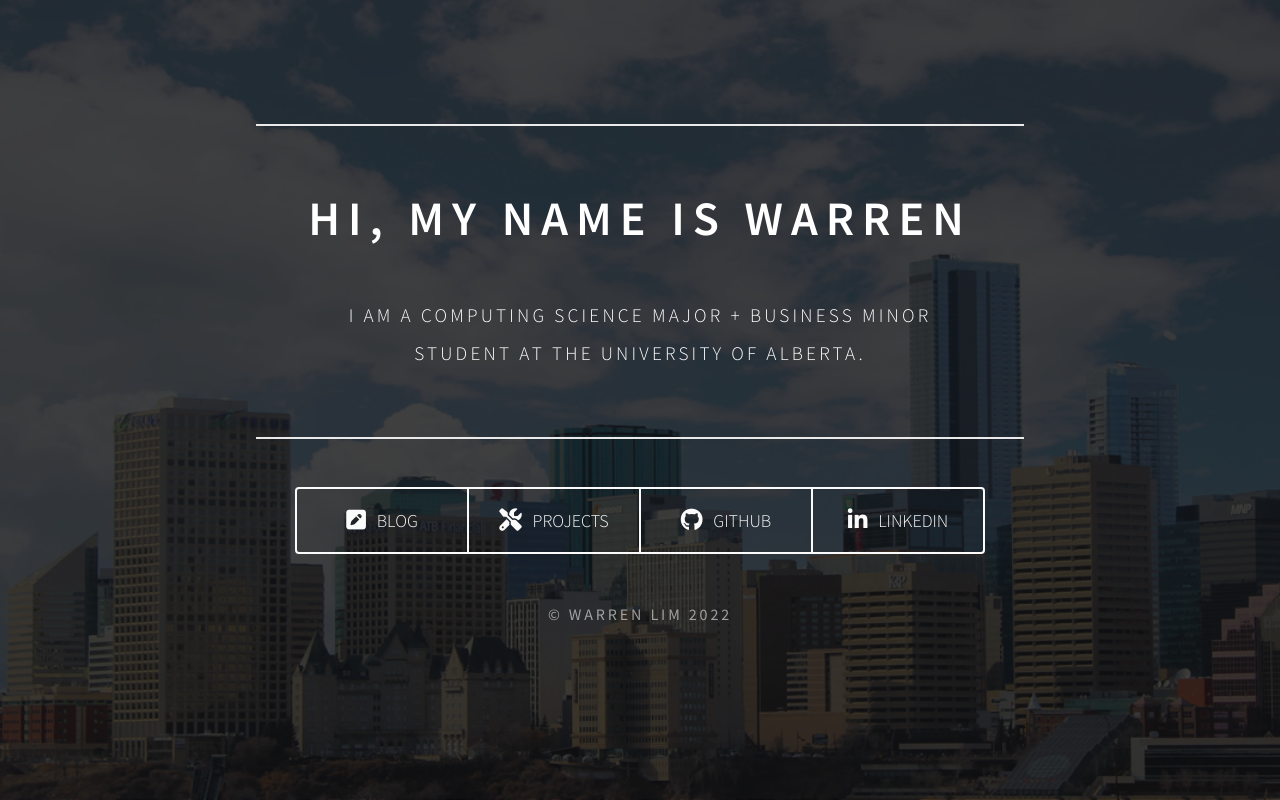
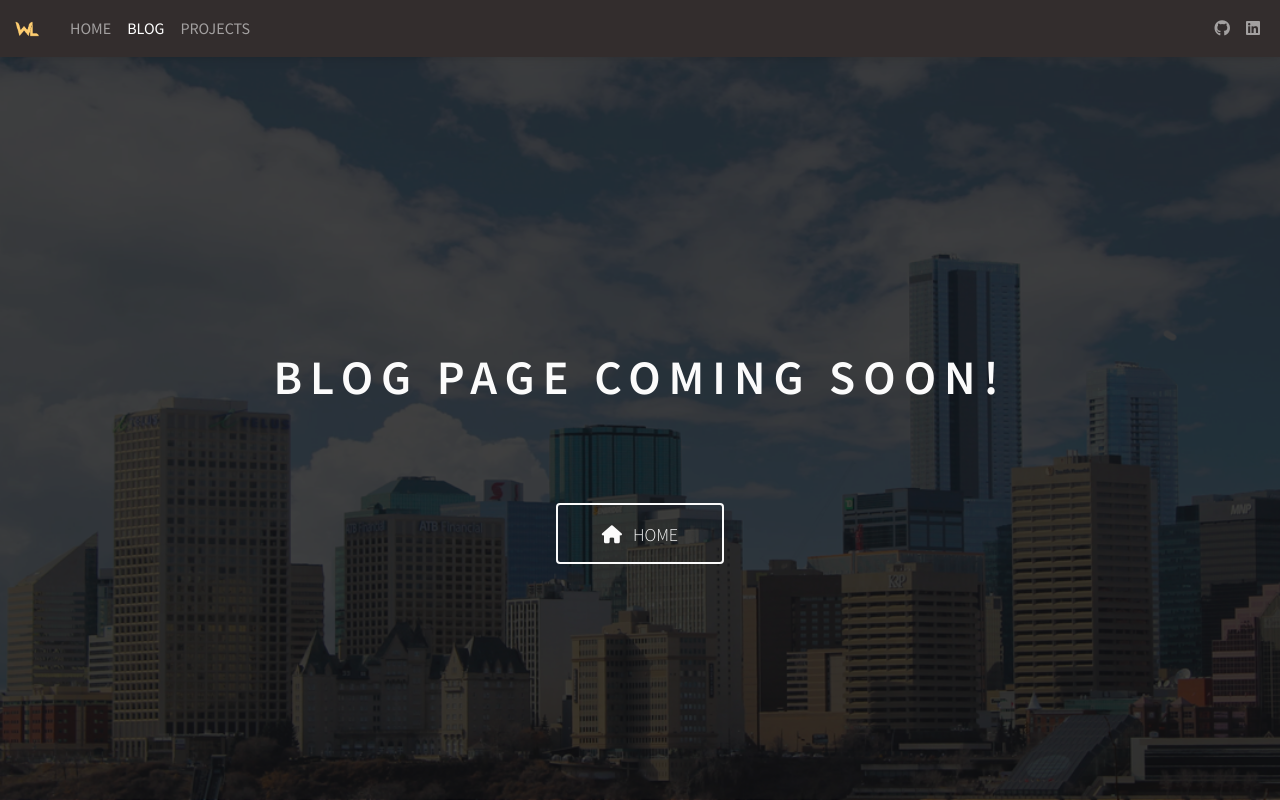
Before and after one commit to wrrnlim/wrrnlim.github.io, a React (Vite) app: page /#/blog in a window 1280 px wide. Built offline with nearby package versions, Linux system fonts and the light colour scheme.

Commit message:
Use HashRouter
GitHub pages does not support BrowserRouter: https://stackoverflow.com/a/74149347/17225509

```diff
--- a/package.json
+++ b/package.json
@@ -1,5 +1,6 @@
 {
   "name": "wrrnlim-site",
+  "homepage": "/wrrnlim.github.io/#",
   "private": true,
   "version": "0.2.1",
   "type": "module",
--- a/src/components/Header.jsx
+++ b/src/components/Header.jsx
@@ -34,13 +34,13 @@ export default function Header() {
           </h4>
         </div>
         <MDBBtnGroup size='lg' shadow='0' aria-label='Navigation buttons' className='mt-5' vertical={smallScreen}>
-          <MDBBtn color='light' outline href='/blog'>
+          <MDBBtn color='light' outline href='/#/blog'>
             <div className='hero-btn'>
               <MDBIcon size='lg' fas icon='pen-square' /> &nbsp;
               Blog
             </div>
           </MDBBtn>
-          <MDBBtn color='light' outline href='/projects'>
+          <MDBBtn color='light' outline href='/#/projects'>
             <div className='hero-btn'>
               <MDBIcon size='lg' fas icon='tools' /> &nbsp;
               Projects
--- a/src/components/Navbar.jsx
+++ b/src/components/Navbar.jsx
@@ -20,9 +20,9 @@ export default function Navbar(isActive) {
   const [activeLink, setActiveLink] = useState(null);
 
   useEffect(() => {
-    const currentPath = window.location.pathname;
-    if (currentPath === '/blog') setActiveLink('blog');
-    else if (currentPath === '/projects') setActiveLink('projects');
+    const currentPath = window.location.hash;
+    if (currentPath === '#/blog') setActiveLink('blog');
+    else if (currentPath === '#/projects') setActiveLink('projects');
   }, []);
 
   return (
@@ -51,12 +51,12 @@ export default function Navbar(isActive) {
                 </MDBNavbarLink>
               </MDBNavbarItem>
               <MDBNavbarItem>
-                <MDBNavbarLink active={activeLink === 'blog'} href='/blog'>
+                <MDBNavbarLink active={activeLink === 'blog'} href='/#/blog'>
                   BLOG
                 </MDBNavbarLink>
               </MDBNavbarItem>
               <MDBNavbarItem>
-                <MDBNavbarLink active={activeLink === 'projects'} href='/projects'>
+                <MDBNavbarLink active={activeLink === 'projects'} href='/#/projects'>
                   PROJECTS
                 </MDBNavbarLink>
               </MDBNavbarItem>
--- a/src/main.jsx
+++ b/src/main.jsx
@@ -2,8 +2,9 @@ import React from 'react'
 import ReactDOM from 'react-dom/client'
 
 import {
-  createBrowserRouter,
-  RouterProvider,
+  Routes,
+  HashRouter,
+  Route,
 } from "react-router-dom";
 
 import 'mdb-react-ui-kit/dist/css/mdb.min.css';
@@ -14,24 +15,14 @@ import Projects from './routes/Projects';
 import Blog from './routes/Blog';
 import Home from './routes/Home';
 
-const router = createBrowserRouter([
-  {
-    path: '/',
-    element: <Home />,
-    errorElement: <ErrorPage />,
-  },
-  {
-    path: '/projects',
-    element: <Projects />,
-  },
-  {
-    path: '/blog',
-    element: <Blog />,
-  }
-]);
-
 ReactDOM.createRoot(document.getElementById('root')).render(
   <React.StrictMode>
-    <RouterProvider router={router} />
+    <HashRouter>
+      <Routes>
+        <Route path='/' element={ <Home /> } errorElement={ <ErrorPage /> }/>
+        <Route path='/projects' element={ <Projects /> }/>
+        <Route path='/blog' element={ <Blog /> }/>
+      </Routes>
+    </HashRouter>
   </React.StrictMode>
 )
```
Also changed, not shown: src/App.jsx (deleted, +0 -18 lines).
